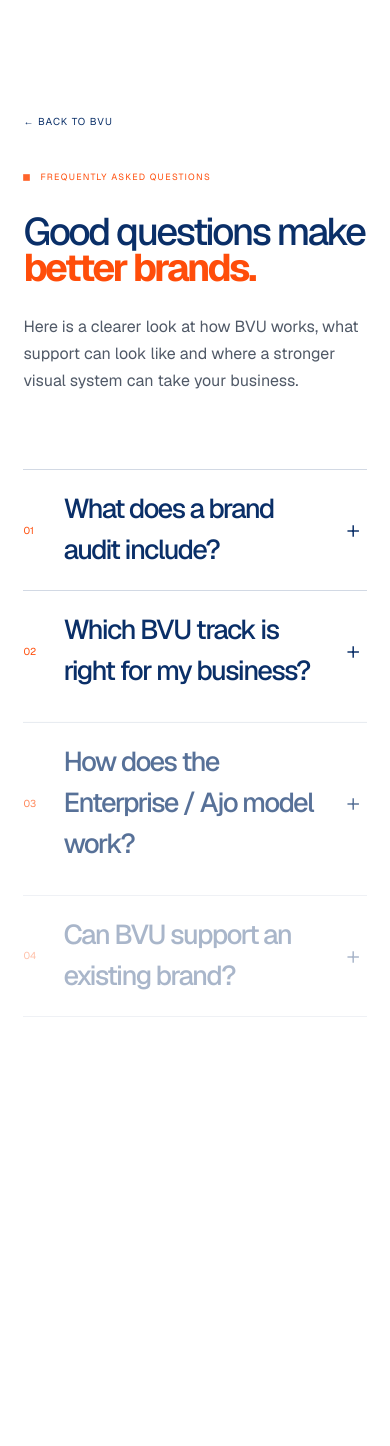
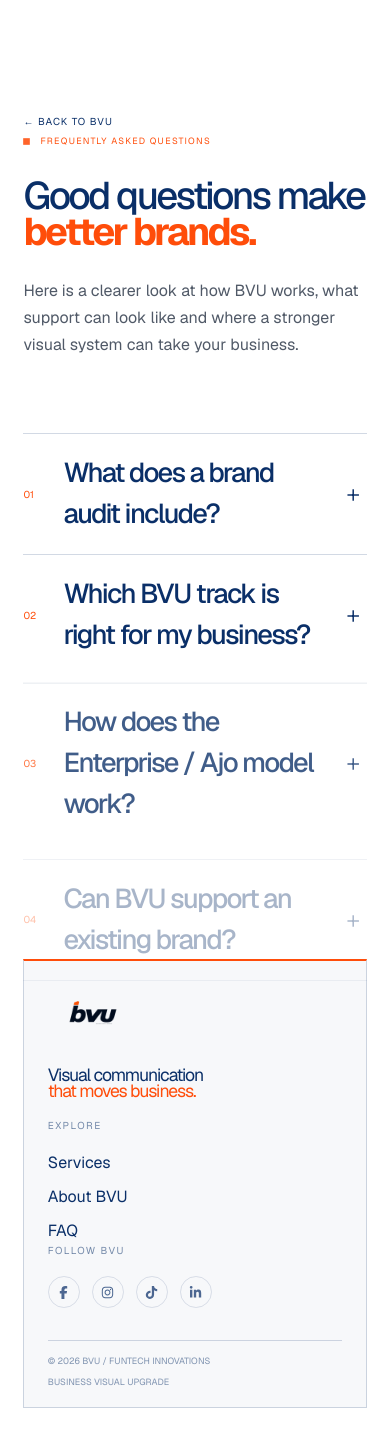
Before and after one commit to Charles-Basil/bvu-web, a Next.js app: page /faq in a window 390 px wide. Shown: the top 1446 px of the page. Before the commit the page ends 1065 px from the top, so only its background shows below. Built offline with nearby package versions, Linux system fonts and the light colour scheme.

Commit message:
updated the ui layout, footer, homepage

```diff
--- a/app/contact/page.tsx
+++ b/app/contact/page.tsx
@@ -1,6 +1,7 @@
 import type { Metadata } from "next";
 import Link from "next/link";
 import { ContactForm } from "../../components/ContactForm";
+import { Footer } from "../../components/Footer";
 import { WhatsAppCta } from "../../components/WhatsAppCta";
 
 export const metadata: Metadata = {
@@ -17,6 +18,7 @@
         <ContactForm />
         <aside className="contact-aside" data-reveal data-delay="2"><p className="footer-label">Prefer a direct conversation?</p><h2>Start with the story behind the business.</h2><WhatsAppCta /></aside>
       </section>
+      <Footer />
     </main>
   );
 }
--- a/app/faq/page.tsx
+++ b/app/faq/page.tsx
@@ -1,6 +1,7 @@
 import type { Metadata } from "next";
 import Link from "next/link";
 import { FaqAccordion } from "../../components/FaqAccordion";
+import { Footer } from "../../components/Footer";
 
 export const metadata: Metadata = {
   title: "FAQ | BVU",
@@ -19,6 +20,7 @@
     <main className="subpage site-shell">
       <header className="subpage-header"><Link className="back-link" href="/">← Back to BVU</Link><p className="eyebrow"><span /> Frequently asked questions</p><h1>Good questions make <em>better brands.</em></h1><p>Here is a clearer look at how BVU works, what support can look like and where a stronger visual system can take your business.</p></header>
       <FaqAccordion items={questions.map(([question, answer]) => ({ question, answer }))} />
+      <Footer />
     </main>
   );
 }
--- a/app/globals.css
+++ b/app/globals.css
@@ -30,7 +30,7 @@
   margin: 0;
 }
 a { color: inherit; text-decoration: none; }
-.site-shell { animation: page-enter 1.1s cubic-bezier(.16,.84,.24,1.02) both; overflow-x: clip; }
+.site-shell { animation: page-enter 1.1s cubic-bezier(.16,.84,.24,1.02) both; display: flex; flex-direction: column; flex-grow: 1; overflow-x: clip; }
 
 /* ============================================================
    PAGE ENTRANCE ANIMATION
@@ -233,26 +233,26 @@
 .final-cta h2 { max-width: 850px; }
 .final-cta > p:not(.eyebrow) { color: rgba(255, 255, 255, .72); font-size: 14px; line-height: 1.65; margin: 0; max-width: 500px; }
 .final-cta .home-contact-actions { align-self: end; grid-column: 2; grid-row: 1 / span 3; margin: 0; }
-.footer { background: white; color: var(--ink); padding: 36px 10vw 14px; display: flex; flex-wrap: wrap; align-items: flex-end; gap: 48px; }
-.footer-lead { align-items: center; display: flex; flex-direction: column; gap: 14px; }
-.footer-lead img { height: 70px; margin-left: -50px; object-fit: contain; width: 150px; }
-.footer-lead p { font-size: clamp(1.4rem, 2.5vw, 2.2rem); letter-spacing: -.07em; line-height: .88; margin: 0; }
-.footer-lead em { color: var(--orange); font-style: normal; }
-.footer-columns { display: flex; gap: clamp(32px, 8vw, 80px); margin: 18px 0 28px auto; max-width: 580px; }
-.footer-columns > div { display: flex; flex-direction: column; gap: 5px; min-width: 130px; }
-.footer-columns a { font-size: 12px; transition: color .3s ease, transform .3s ease; }
-.footer-columns a:hover { text-decoration: underline; transform: translateX(3px); }
-.footer-label { font-size: 10px; letter-spacing: .14em; margin: 0 0 5px; text-transform: uppercase; }
-.footer-social-block { align-items: flex-start; display: flex; flex-direction: column; flex-wrap: nowrap; gap: 6px; margin-top: 9px; white-space: nowrap; }
-.footer-social-block .footer-label { margin: 0; white-space: nowrap; }
-.footer-socials { align-items: center; display: grid; grid-auto-flow: column; grid-auto-columns: 32px; gap: 12px; margin-top: 8px; width: max-content; }
+.footer { background: #f7f8fa; border: 1px solid var(--line); border-top: 2px solid var(--orange); color: var(--ink); padding: 48px 10vw 18px; display: flex; flex-direction: column; gap: 32px; margin-top: auto; }
+.footer-main { display: grid; grid-template-columns: 1.2fr 1fr; gap: 48px; align-items: start; }
+.footer-brand { display: flex; flex-direction: column; gap: 16px; }
+.footer-brand img { height: 70px; margin-left: -50px; object-fit: contain; width: 150px; }
+.footer-brand p { font-size: clamp(1.2rem, 2vw, 1.8rem); letter-spacing: -.06em; line-height: .9; margin: 0; }
+.footer-brand em { color: var(--orange); font-style: normal; }
+.footer-links { display: flex; gap: 64px; justify-content: flex-end; }
+.footer-links > div { display: flex; flex-direction: column; gap: 10px; }
+.footer-columns a { color: var(--ink); font-size: 12px; transition: color .3s ease, transform .3s ease; }
+.footer-columns a:hover { color: var(--orange); text-decoration: underline; transform: translateX(3px); }
+.footer-label { color: rgba(10, 47, 104, .55); font-size: 10px; letter-spacing: .14em; margin: 0 0 8px; text-transform: uppercase; }
+.footer-social-block { display: flex; flex-direction: column; gap: 10px; }
+.footer-socials { align-items: center; display: grid; grid-auto-flow: column; grid-auto-columns: 32px; gap: 12px; width: max-content; }
 .social-link { align-items: center; border: 1px solid var(--line); border-radius: 50%; color: var(--ink); display: inline-flex; flex: 0 0 32px; height: 32px; justify-content: center; opacity: .72; transition: transform .3s cubic-bezier(.2,.7,.2,1), border-color .3s ease, opacity .3s ease, color .3s ease; width: 32px; }
 .social-link:hover { border-color: var(--orange); color: var(--orange); opacity: 1; transform: translateY(-3px); }
 .social-link svg { height: 13px; width: 13px; }
-.footer-bottom { border-top: 1px solid var(--line); display: flex; font-size: 9px; justify-content: space-between; padding-top: 11px; text-transform: uppercase; }
+.footer-bottom { border-top: 1px solid var(--line); color: rgba(10, 47, 104, .5); display: flex; font-size: 9px; justify-content: space-between; padding-top: 14px; text-transform: uppercase; }
 .subpage { min-height: 100vh; padding: 145px 10vw 100px; }
 .subpage-header { margin: auto; max-width: 1200px; }
-.back-link { display: inline-block; font-size: 10px; letter-spacing: .1em; margin-bottom: 42px; text-transform: uppercase; transition: color .3s ease, transform .3s ease; }
+.back-link { display: inline-block; font-size: 10px; letter-spacing: .1em; margin-bottom: 6px; text-transform: uppercase; transition: color .3s ease, transform .3s ease; }
 .back-link:hover { color: var(--orange); transform: translateX(-4px); }
 .subpage-header h1 { max-width: 950px; }
 .subpage-header > p:last-child { color: rgba(6, 19, 38, .7); font-size: 16px; line-height: 1.7; margin: 28px 0 0; max-width: 600px; }
@@ -288,7 +288,7 @@
 [data-delay="6"] { transition-delay: .48s; }
 .contact-layout { display: grid; gap: 10vw; grid-template-columns: 1.1fr .9fr; margin: 120px auto 0; max-width: 1200px; }
 .contact-page { padding-top: 118px; }
-.contact-page .back-link { margin-bottom: 42px; }
+.contact-page .back-link { margin-bottom: 6px; }
 .contact-page .subpage-header > p:last-child { font-size: 16px; margin-top: 24px; }
 .contact-page .contact-layout { margin-top: 62px; }
 .contact-form { display: flex; flex-direction: column; gap: 19px; }
@@ -321,7 +321,7 @@
 .contact-aside .text-link { border-color: white; display: inline-block; margin-top: 40px; }
 @media (max-width: 960px) {
   .nav { height: 84px; padding: 0 6vw 0 0; position: fixed; top: 0; left: 0; right: 0; z-index: 100; background: rgba(255, 255, 255, .92); backdrop-filter: blur(8px); }
-  .brand { height: 90px; width: 220px; margin-left: -55px; }
+  .brand { height: 90px; width: 220px; margin-left: -20px; }
   .nav-links, .nav > .nav-cta { display: none; }
   .mobile-menu { display: block; position: relative; }
   .mobile-menu summary { cursor: pointer; list-style: none; padding: 10px 0 10px 10px; }
@@ -387,17 +387,19 @@
   .final-cta { display: block; padding: 68px 6vw 74px; }
   .final-cta > p:not(.eyebrow) { font-size: 15px; }
   .final-cta .home-contact-actions { margin-top: 34px; }
-  .footer { padding: 20px 6vw 18px; }
-  .footer-lead { display: block; }
-  .footer-lead img { height: 70px; margin-bottom: 12px; margin-left: -55px; width: 150px; }
-  .footer-columns { display: block; gap: 64px; margin: 14px 0 28px; }
-  .footer-columns > div { gap: 10px; min-width: auto; }
-  .footer-social-block { margin-top: 32px; }
+  .footer { border: 1px solid var(--line); border-top: 2px solid var(--orange); padding: 20px 6vw 18px; margin-top: auto; }
+  .footer-main { display: block; gap: 24px; }
+  .footer-brand { margin-bottom: 20px; }
+  .footer-brand img { height: 60px; margin-bottom: 10px; margin-left: -20px; width: 130px; }
+  .footer-brand p { font-size: 1.1rem; }
+  .footer-links { display: block; gap: 48px; }
+  .footer-links > div { gap: 10px; min-width: auto; }
+  .footer-social-block { margin-top: 18px; }
   .footer-bottom { flex-direction: column; gap: 7px; padding-top: 14px; }
   .home-contact-actions { align-items: flex-start; flex-direction: column; }
   .whatsapp-float { bottom: 16px; right: 16px; }
   .subpage { padding: 108px 6vw 70px; }
-  .back-link { margin-bottom: 42px; }
+  .back-link { margin-bottom: 6px; }
   .faq-list, .contact-layout { margin-top: 75px; }
   .faq-trigger { gap: 15px; grid-template-columns: 25px 1fr 20px; }
   .faq-trigger strong { font-size: 7vw; }
--- a/components/Footer.tsx
+++ b/components/Footer.tsx
@@ -6,12 +6,33 @@
 export function Footer() {
   return (
     <footer className="footer" data-section="footer">
-      <div className="footer-lead" data-reveal><Image src="/img/logo-transparent.png" alt="BVU" width={220} height={100} /><p>Visual communication<br /><em>that moves business.</em></p></div>
-      <div className="footer-columns">
-        <div data-reveal data-delay="1"><p className="footer-label">Explore</p><a href="#services">Services</a><a href="#about">About BVU</a><a href="#faq">FAQ</a></div>
-        <div className="footer-social-block" data-reveal data-delay="2"><p className="footer-label">Follow BVU</p><div className="footer-socials" aria-label="BVU social media profiles"><span className="social-link" title="Facebook profile coming soon" aria-label="Facebook profile coming soon"><FaFacebookF /></span><span className="social-link" title="Instagram profile coming soon" aria-label="Instagram profile coming soon"><FaInstagram /></span><span className="social-link" title="TikTok profile coming soon" aria-label="TikTok profile coming soon"><FaTiktok /></span><span className="social-link" title="LinkedIn profile coming soon" aria-label="LinkedIn profile coming soon"><FaLinkedinIn /></span></div></div>
+      <div className="footer-main" data-reveal>
+        <div className="footer-brand">
+          <Image src="/img/logo-transparent.png" alt="BVU" width={220} height={100} />
+          <p>Visual communication<br /><em>that moves business.</em></p>
+        </div>
+        <div className="footer-links">
+          <div data-reveal data-delay="1">
+            <p className="footer-label">Explore</p>
+            <a href="#services">Services</a>
+            <a href="#about">About BVU</a>
+            <a href="#faq">FAQ</a>
+          </div>
+          <div data-reveal data-delay="2">
+            <p className="footer-label">Follow BVU</p>
+            <div className="footer-socials" aria-label="BVU social media profiles">
+              <span className="social-link" title="Facebook profile coming soon" aria-label="Facebook profile coming soon"><FaFacebookF /></span>
+              <span className="social-link" title="Instagram profile coming soon" aria-label="Instagram profile coming soon"><FaInstagram /></span>
+              <span className="social-link" title="TikTok profile coming soon" aria-label="TikTok profile coming soon"><FaTiktok /></span>
+              <span className="social-link" title="LinkedIn profile coming soon" aria-label="LinkedIn profile coming soon"><FaLinkedinIn /></span>
+            </div>
+          </div>
+        </div>
       </div>
-      <div className="footer-bottom" data-reveal data-delay="3"><span>© 2026 BVU / FunTech Innovations</span><span>Business Visual Upgrade</span></div>
+      <div className="footer-bottom" data-reveal data-delay="3">
+        <span>© 2026 BVU / FunTech Innovations</span>
+        <span>Business Visual Upgrade</span>
+      </div>
     </footer>
   );
 }
```
